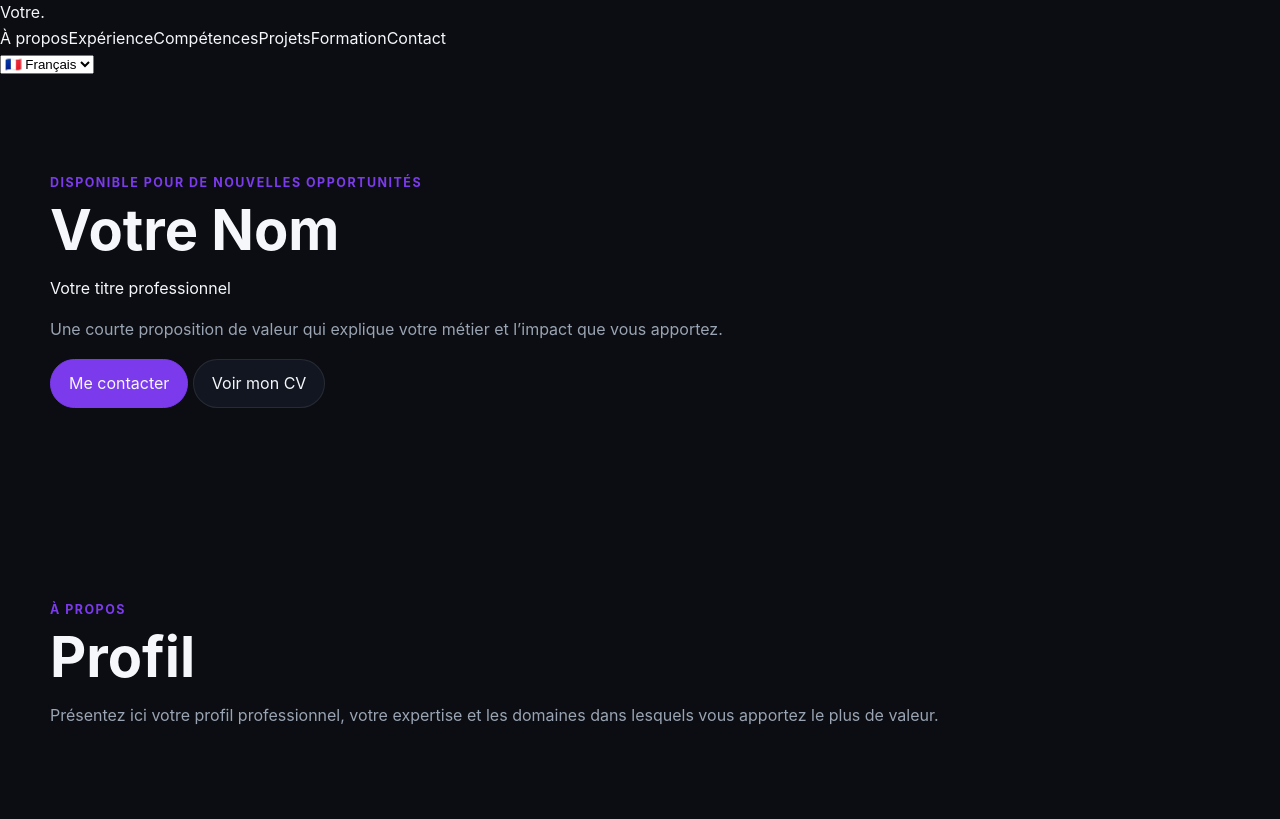
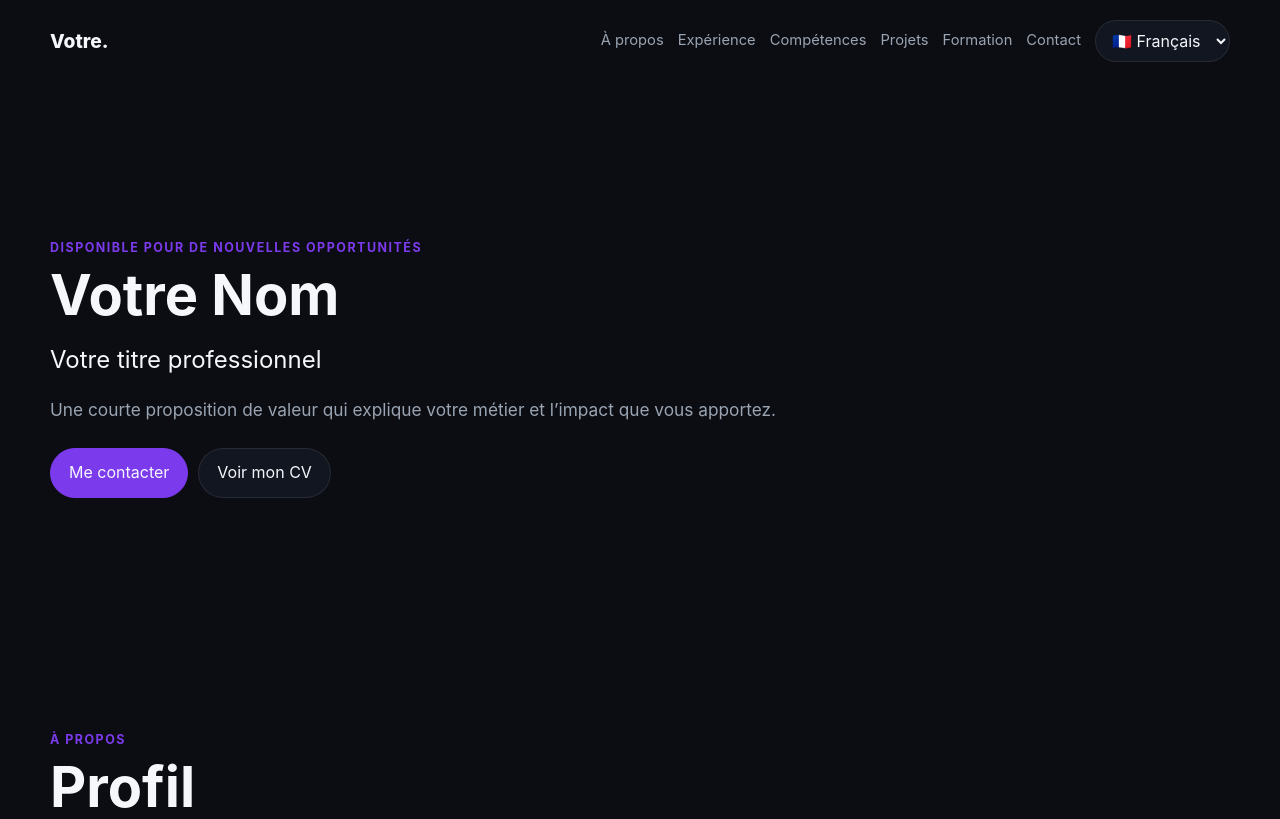
Before and after one commit to WaelSouabni/portfolio-template, a website with bundled scripts: page index.html in a window 1280 px wide. Shown: the top 819 px of the page. Built offline with nearby package versions, Linux system fonts and the light colour scheme; files whose address does not match are found by name.

Commit message:
feat: integrate French English Arabic language switching

```diff
--- a/css/main.css
+++ b/css/main.css
@@ -22,9 +22,11 @@ body {
   line-height: 1.6;
 }
 a { color: inherit; text-decoration: none; }
-button, input, textarea { font: inherit; }
+button, input, textarea, select { font: inherit; }
 button { cursor: pointer; }
 img { max-width: 100%; display: block; }
+
+[hidden] { display: none !important; }
 
 .section {
   width: min(var(--container), calc(100% - 40px));
@@ -42,6 +44,12 @@ img { max-width: 100%; display: block; }
 }
 .section-title { margin: 8px 0 16px; font-size: clamp(2rem, 5vw, 3.5rem); line-height: 1.05; }
 .muted { color: var(--color-muted); }
+.reading-width { max-width: 760px; }
+
+.hero-content { padding-top: 60px; padding-bottom: 40px; }
+.role { font-size: clamp(1.15rem, 2vw, 1.5rem); margin: 0 0 8px; }
+.hero-tagline { font-size: 1.08rem; max-width: 760px; }
+.actions { display: flex; gap: 10px; flex-wrap: wrap; margin-top: 24px; }
 
 .card {
   background: var(--color-surface);
@@ -51,6 +59,7 @@ img { max-width: 100%; display: block; }
   transition: transform var(--transition), border-color var(--transition);
 }
 .card:hover { transform: translateY(-3px); border-color: color-mix(in srgb, var(--color-primary) 45%, transparent); }
+.project-card img { width: 100%; aspect-ratio: 16/9; object-fit: cover; border-radius: 12px; margin-bottom: 18px; }
 
 .grid { display: grid; gap: 20px; }
 .grid-2 { grid-template-columns: repeat(2, minmax(0,1fr)); }
@@ -79,3 +88,45 @@ img { max-width: 100%; display: block; }
   color: var(--color-muted);
   font-size: .82rem;
 }
+.tags { display: flex; gap: 8px; flex-wrap: wrap; }
+
+.nav-inner {
+  width: min(var(--container), calc(100% - 40px));
+  margin: auto;
+  padding: 20px 0;
+  display: flex;
+  align-items: center;
+  justify-content: space-between;
+  gap: 20px;
+  position: sticky;
+  top: 0;
+  z-index: 10;
+}
+.nav-actions { display: flex; align-items: center; gap: 14px; }
+.nav-links { display: flex; gap: 14px; flex-wrap: wrap; align-items: center; }
+.nav-links a { color: var(--color-muted); font-size: .92rem; }
+.nav-links a:hover { color: var(--color-text); }
+.brand { font-weight: 800; font-size: 1.2rem; }
+
+.language-switcher { display: inline-flex; }
+.language-select {
+  min-width: 126px;
+  border: 1px solid var(--color-border);
+  border-radius: 999px;
+  padding: 9px 12px;
+  background: var(--color-surface);
+  color: var(--color-text);
+  outline: none;
+}
+.language-select:focus { border-color: var(--color-primary); }
+
+.footer-inner { padding: 30px 0; }
+
+html[dir="rtl"] body { font-family: Tahoma, "Segoe UI", sans-serif; }
+html[dir="rtl"] .nav-inner,
+html[dir="rtl"] .nav-actions { direction: rtl; }
+html[dir="rtl"] .section-label { letter-spacing: 0; }
+html[dir="rtl"] .language-select { text-align: right; }
+html[dir="rtl"] ul { padding-right: 24px; padding-left: 0; }
+html[dir="rtl"] .actions,
+html[dir="rtl"] .tags { direction: rtl; }
```
